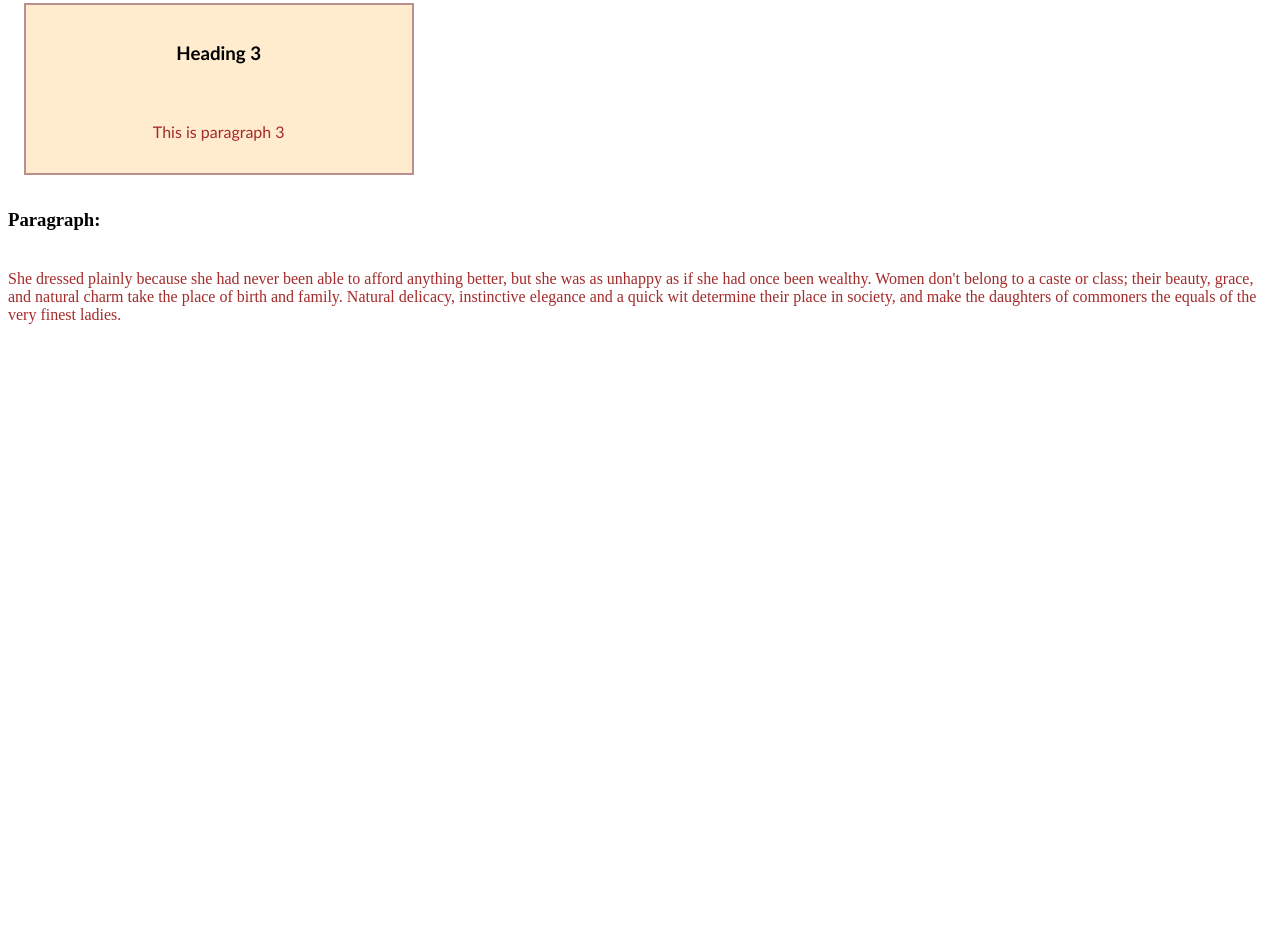
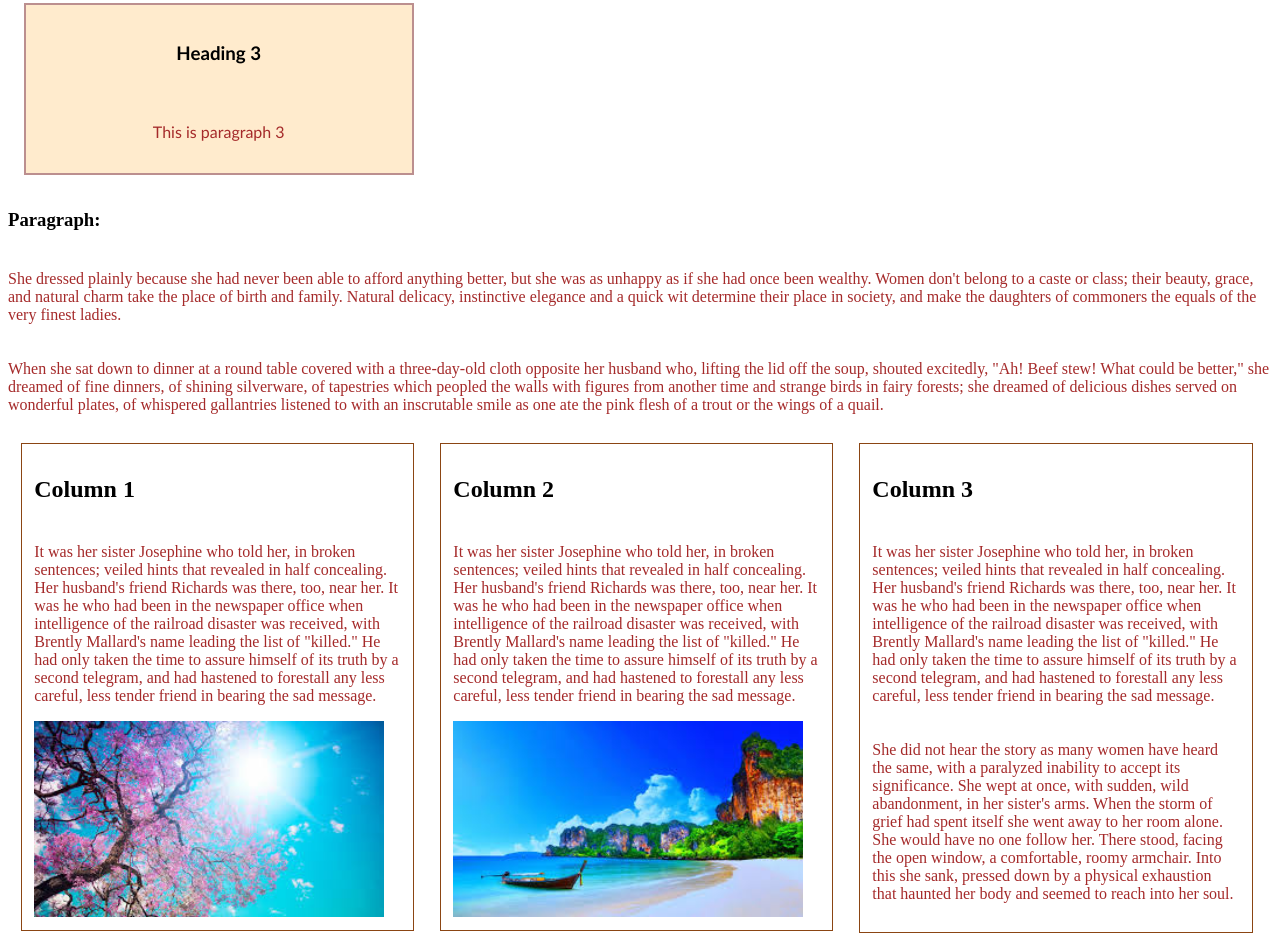
Before and after one commit to javerianadeem/css-positioning, a plain HTML site: page floating.html in a window 1280 px wide. Shown: the part 639-1585 px from the top of the page. Before the commit the page ends 979 px from the top, so only its background shows below. Drawn offline with Linux system fonts and the light colour scheme; a script that the page names is missing.

Commit message:
Adding some columns and floating them

```diff
--- a/floating.css
+++ b/floating.css
@@ -30,3 +30,10 @@ img.treeimg {
     display: block;
     clear: both;
 }
+section, aside {
+    float: left;
+    width: 29%;
+    margin: 1%;
+    padding: 1%;
+    border: 1px solid saddlebrown;
+}
--- a/floating.html
+++ b/floating.html
@@ -51,6 +51,36 @@
         <p>
             She dressed plainly because she had never been able to afford anything better, but she was as unhappy as if she had once been wealthy. Women don't belong to a caste or class; their beauty, grace, and natural charm take the place of birth and family. Natural delicacy, instinctive elegance and a quick wit determine their place in society, and make the daughters of commoners the equals of the very finest ladies.
         </p>
+        <p>
+                When she sat down to dinner at a round table covered with a three-day-old cloth opposite her husband who, lifting the lid off the soup, shouted excitedly, "Ah! Beef stew! What could be better," she dreamed of fine dinners, of shining silverware, of tapestries which peopled the walls with figures from another time and strange birds in fairy forests; she dreamed of delicious dishes served on wonderful plates, of whispered gallantries listened to with an inscrutable smile as one ate the pink flesh of a trout or the wings of a quail.
+        </p>
+        <div class="cols">
+            <section>
+                <h2>Column 1</h2>
+                <p>
+                    It was her sister Josephine who told her, in broken sentences; veiled hints that revealed in half concealing. Her husband's friend Richards was there, too, near her. It was he who had been in the newspaper office when intelligence of the railroad disaster was received, with Brently Mallard's name leading the list of "killed." He had only taken the time to assure himself of its truth by a second telegram, and had hastened to forestall any less careful, less tender friend in bearing the sad message.
+                </p>
+                <img src="tree.jpg" width="350px">
+            </section>
+            <aside>
+                <h2>Column 2</h2>
+                <p>
+                    It was her sister Josephine who told her, in broken sentences; veiled hints that revealed in half concealing. Her husband's friend Richards was there, too, near her. It was he who had been in the newspaper office when intelligence of the railroad disaster was received, with Brently Mallard's name leading the list of "killed." He had only taken the time to assure himself of its truth by a second telegram, and had hastened to forestall any less careful, less tender friend in bearing the sad message.
+                </p>
+                <img src="beach.jpg" width="350px">
+            </aside>
+            <aside>
+                <h2>Column 3</h2>
+                <p>
+                    It was her sister Josephine who told her, in broken sentences; veiled hints that revealed in half concealing. Her husband's friend Richards was there, too, near her. It was he who had been in the newspaper office when intelligence of the railroad disaster was received, with Brently Mallard's name leading the list of "killed." He had only taken the time to assure himself of its truth by a second telegram, and had hastened to forestall any less careful, less tender friend in bearing the sad message.
+                </p>
+                <p>
+                    She did not hear the story as many women have heard the same, with a paralyzed inability to accept its significance. She wept at once, with sudden, wild abandonment, in her sister's arms. When the storm of grief had spent itself she went away to her room alone. She would have no one follow her.
+
+                    There stood, facing the open window, a comfortable, roomy armchair. Into this she sank, pressed down by a physical exhaustion that haunted her body and seemed to reach into her soul.
+                </p>
+            </aside>
+        </div>
     </div>
     </body>
 </html>
```
